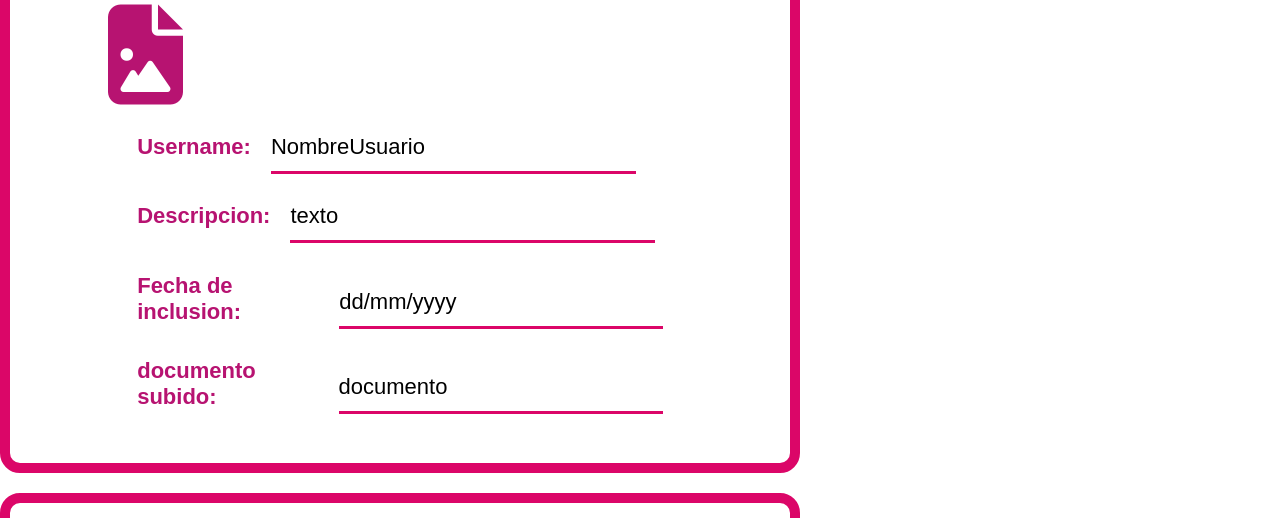
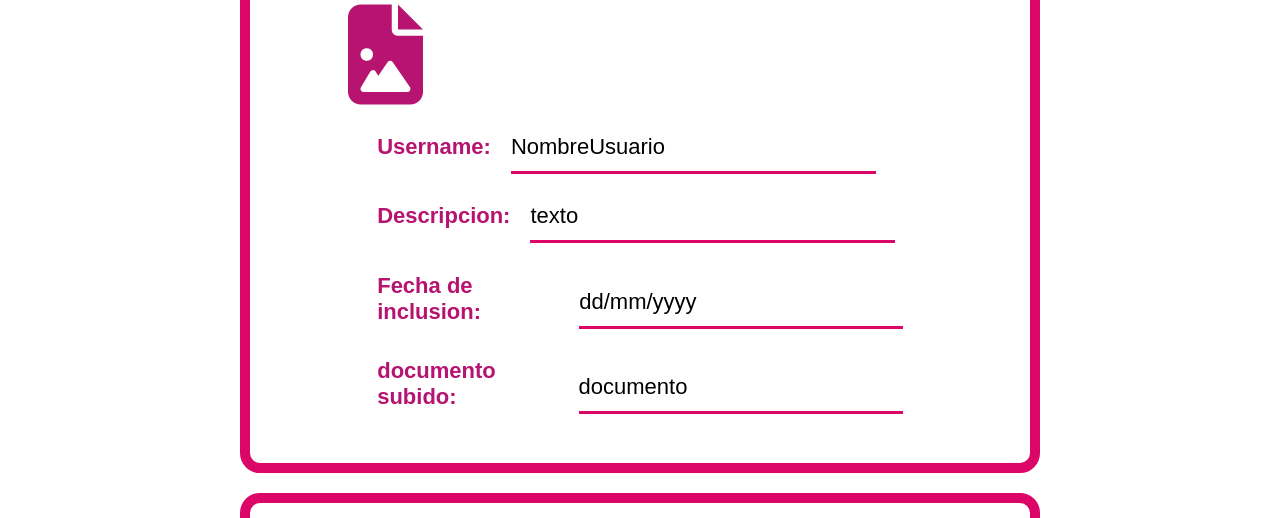
Before and after one commit to Mariana612/Bases2-Tarea-1, a plain HTML site: page js-basics/index.html in a window 1280 px wide. Shown: the part 114-632 px from the top of the page. Drawn offline with Linux system fonts and the light colour scheme.

Commit message:
quick change (cambio en centering)

```diff
--- a/js-basics/styles.css
+++ b/js-basics/styles.css
@@ -9,13 +9,14 @@
 .dataset {
     display: flex;
     flex-direction: column;
-    justify-content: center;
-    align-items: center;
+    justify-content: center; /* Center vertically */
+    align-items: center; /* Center horizontally */
     height: 25%;
     width: 800px;
     border: 10px solid rgb(219, 6, 104);
     border-radius: 20px;
     background-color: white;
+    margin: 0 auto; /* Center horizontally */
     margin-bottom: 20px;
 }
 
```
